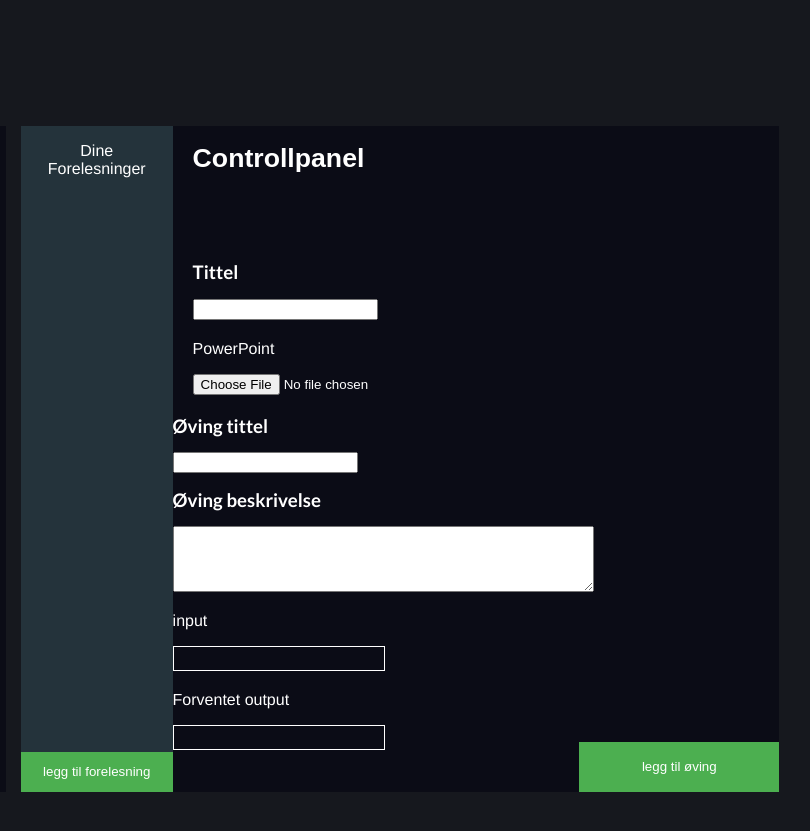
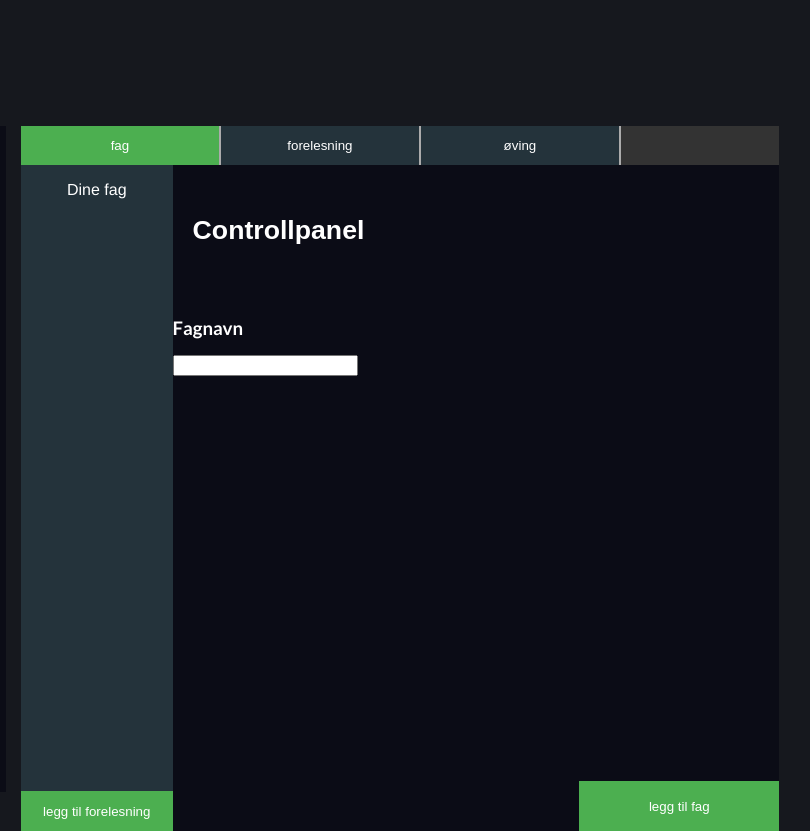
Before and after one commit to MrWe/Pu2017, a website: page public/views/newlecture/addLecture.html in a window 1280 px wide. Shown: the full height of the page, 207-1017 px from the left. Before the commit the page ends 800 px from the top, so only its background shows below. Drawn offline with nearby package versions, Linux system fonts and the light colour scheme; no server answers.

Commit message:
Fikset tabs til controllpanel

```diff
--- a/public/views/newlecture/addLecture.css
+++ b/public/views/newlecture/addLecture.css
@@ -2,6 +2,7 @@ h1 {
     font-family: 'Titillium Web', sans-serif;
     color: white;
     font-size: 20pt;
+    margin-top: 50px;
 }
 
 h2 {
@@ -165,3 +166,34 @@ h2 {
     width: 35%;
     color: white;
 }
+
+#Tabs {
+    width: 77.4%;
+}
+
+#Tabs button{
+    font-size: 10pt;
+    color: white;
+    background-color: black;
+    border-bottom: none;
+    border-top: none;
+    border-left: none;
+    border-right-color: white;
+    height: 5%;
+    width: 200px;
+}
+
+#Tabs button:hover{
+    background-color: #4CAF50;
+}
+#Tabs ul {
+    list-style-type: none;
+    margin: 0;
+    padding: 0;
+    overflow: hidden;
+    background-color: #333;
+}
+
+#Tabs li {
+    float: left;
+}
--- a/public/views/newlecture/addLecture.html
+++ b/public/views/newlecture/addLecture.html
@@ -2,6 +2,7 @@
     <head>
         <script src="../../bower_components/jquery/dist/jquery.min.js"></script>
         <script src="addLecture.js"></script>
+        <script src="tab.js"></script>
         <link rel="stylesheet" type="text/css" href="../../css/style.css">
         <link rel="stylesheet" href="../../css/style_menu.css">
         <link rel="stylesheet" href="../loggedInIndex/index.css">
@@ -9,7 +10,7 @@
 
 
     </head>
-    <body>
+    <body onload="init();">
         <header>
             <div id="auroradiv">
                 <img src="../../img/logo.png" id="aurora">
@@ -35,9 +36,17 @@
                 <p>settings <img src="../../img/Settings.png" id="settingsimg"></p></li>
             </div>
             </div>
+            <div id="Tabs">
+                    <ul>
+                        <li><button id="fag" onclick="return fag();">fag</button></li>
+                        <li><button id="forelesning" onclick="return forelesning();">forelesning</button></li>
+                        <li><button id="øving" onclick="return  oving();">øving</button></li>
+                    </ul>
+                </div>
             <div id="Controll">
+
                 <div id="ControllMenu">
-                    <p>Dine Forelesninger</p>
+                    <p id="menuTitle">Dine fag</p>
                     <ul id="lectures">
 
                     </ul>
@@ -45,17 +54,50 @@
                 </div>
                 <div id="ControllContent">
                     <h1>Controllpanel</h1>
+                    <div id="fagside" style="display:block;">
+                        <br>
+                        <br>
+                        <form id="fagForm">
+
+                            <h2>Fagnavn</h2>
+                            <input type="text" id="course_title">
+
+                            <div id="addExcerciseContainer">
+                                <button id="addCourse">legg til fag</button>
+                            </div>
+                        </form>
+                    </div>
+                    <div id="forelesningside" style="display:none;">
                         <br>
                         <br>
                         <form id="lectureForm">
+
                             <div id="PowerPoint">
+                                <h2>Velg fag</h2>
+                                <select>
+                                    <option value="fag1">fag1</option>
+                                    <option value="fag2">fag2</option>
+                                </select>
                                 <h2>Tittel</h2>
                                 <input type="text" id="course_title">
                                 <p>PowerPoint</p>
                                 <input id="powerpointFile" type="file" style="color:white;">
                             </div>
 
+                            <div id="addExcerciseContainer">
+                                <button id="addLecture">legg til Forelesning</button>
+                            </div>
+                        </form>
+                    </div>
+                    <div id="øvingsside" style="display:none;">
+                        <br>
+                        <br>
                             <div id="exercises">
+                                <h2>Velg Forelesning</h2>
+                                <select>
+                                    <option value="fag1">Forelesning 1</option>
+                                    <option value="fag2">Forelesning 2</option>
+                                </select>
                                 <h2>Øving tittel</h2>
                                 <input type="text" id="exercise_title"></br>
                                 <h2>Øving beskrivelse</h2>
@@ -66,9 +108,10 @@
                                 <input type="text" id="output">
                             </div>
                             <div id="addExcerciseContainer">
-                            <button id="addExercise">legg til øving</button>
+                                <button id="addExercise">legg til Øving</button>
                             </div>
                         </form>
+                    </div>
                 </div>
             </div>
             <script type="text/javascript" src="../../js/drop_down_menu.js"></script>
--- /dev/null
+++ b/public/views/newlecture/tab.js
@@ -0,0 +1,52 @@
+function init() {
+    document.getElementById("fag").style.background='#4CAF50';
+    document.getElementById("forelesning").style.background='#24333B';
+    document.getElementById("øving").style.background='#24333B';
+
+}
+
+function fag() {
+            if(document.getElementById('fagside').style.display=='none') {
+
+                document.getElementById('fagside').style.display='block';
+                document.getElementById('forelesningside').style.display='none';
+                document.getElementById('øvingsside').style.display='none';
+
+                document.getElementById("fag").style.background='#4CAF50';
+                document.getElementById("forelesning").style.background='#24333B';
+                document.getElementById("øving").style.background='#24333B';
+                document.getElementById("menuTitle").innerHTML = "Dine fag"
+            }
+            return false;
+}
+function forelesning() {
+            if(document.getElementById('forelesningside').style.display=='none') {
+
+                document.getElementById('fagside').style.display='none';
+                document.getElementById('forelesningside').style.display='block';
+                document.getElementById('øvingsside').style.display='none';
+
+                document.getElementById("fag").style.background='#24333B';
+                document.getElementById("forelesning").style.background='#4CAF50';
+                document.getElementById("øving").style.background='#24333B';
+                document.getElementById("menuTitle").innerHTML="Dine Forelesninger"
+
+        }
+            return false;
+}
+
+function oving() {
+            if(document.getElementById('øvingsside').style.display=='none') {
+
+                document.getElementById('fagside').style.display='none';
+                document.getElementById('forelesningside').style.display='none';
+                document.getElementById('øvingsside').style.display='block';
+
+                document.getElementById("fag").style.background='#24333B';
+                document.getElementById("forelesning").style.background='#24333B';
+                document.getElementById("øving").style.background='#4CAF50';
+                document.getElementById("menuTitle").innerHTML="Dine øvinger"
+
+        }
+            return false;
+}
```
Lines whose indentation alone changed are shown as unchanged.
